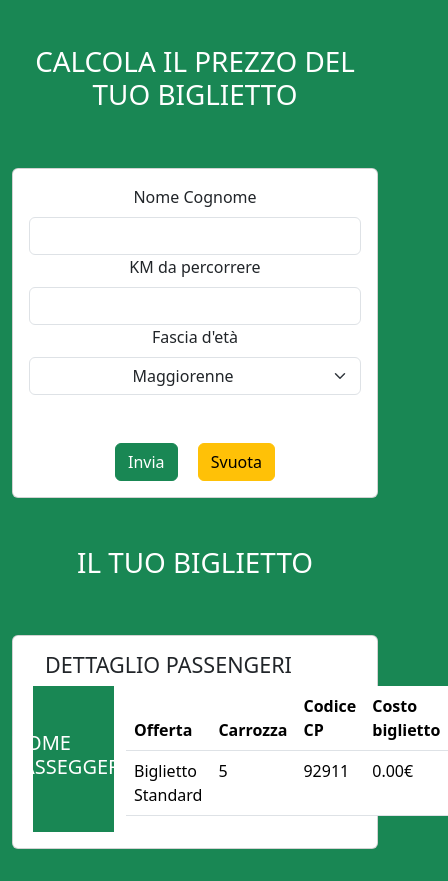
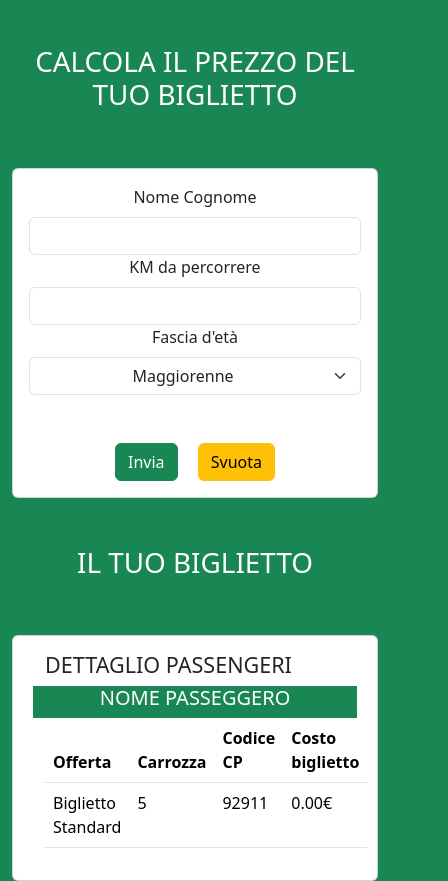
Before and after one commit to Eduard-Condurache/js-biglietto-treno-form, a plain HTML site: page index.html in a window 390 px wide. Shown: the part 59-940 px from the top of the page, 448 px wide, since content can reach past the window. Before the commit the page ends 908 px from the top, so only its background shows below. Drawn offline with nearby package versions, Linux system fonts and the light colour scheme.

Commit message:
Sistemato responsive per la seconda card

```diff
--- a/index.html
+++ b/index.html
@@ -118,7 +118,7 @@
                             Dettaglio passengeri
                         </h4>
                         <div class="row">
-                            <div class="col-3 bg-success d-flex align-items-center justify-content-center flex-column">
+                            <div class="col-12 col-lg-3 bg-success d-flex align-items-center justify-content-center flex-column">
                                 <h5 class="text-white">
                                     NOME PASSEGGERO
                                 </h5>
@@ -126,7 +126,7 @@
 
                                 </span>
                             </div>
-                            <div class="col-9">
+                            <div class="col-12 col-lg-9">
                                 <table class="table">
                                     <thead>
                                       <tr>
```
